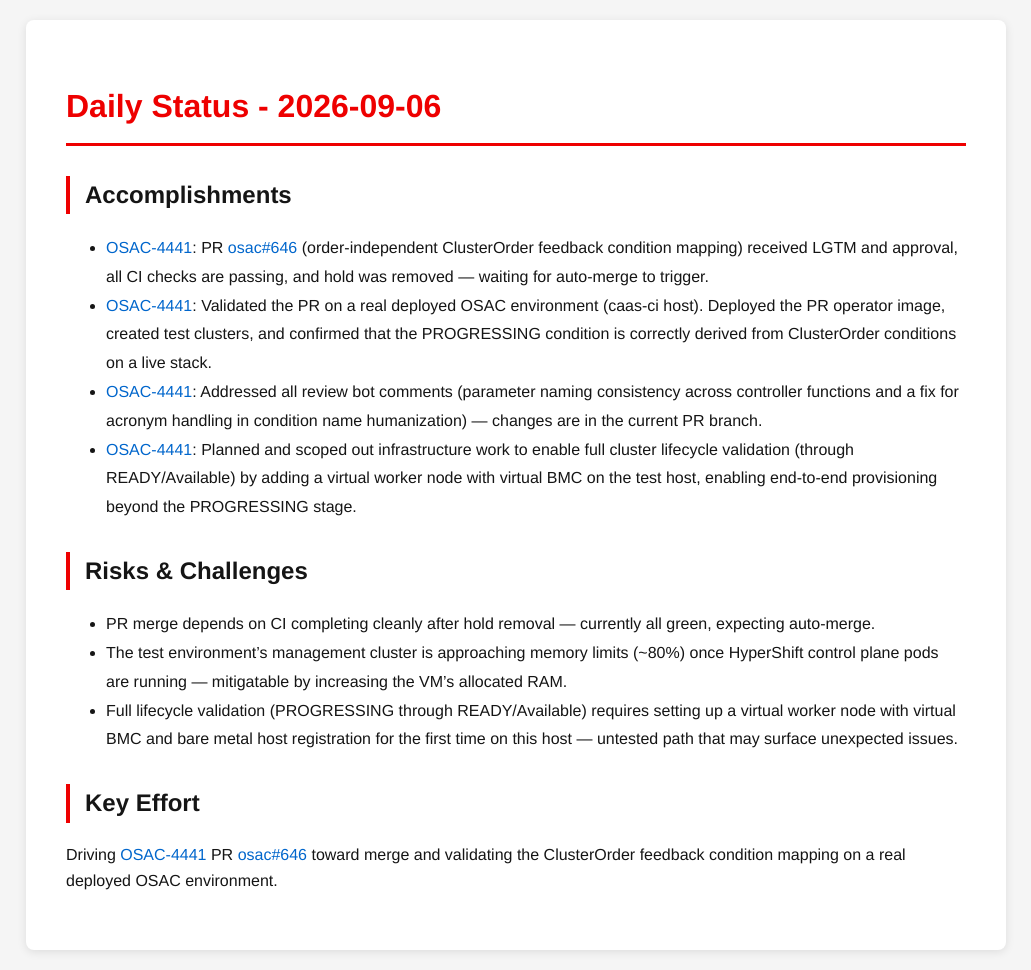
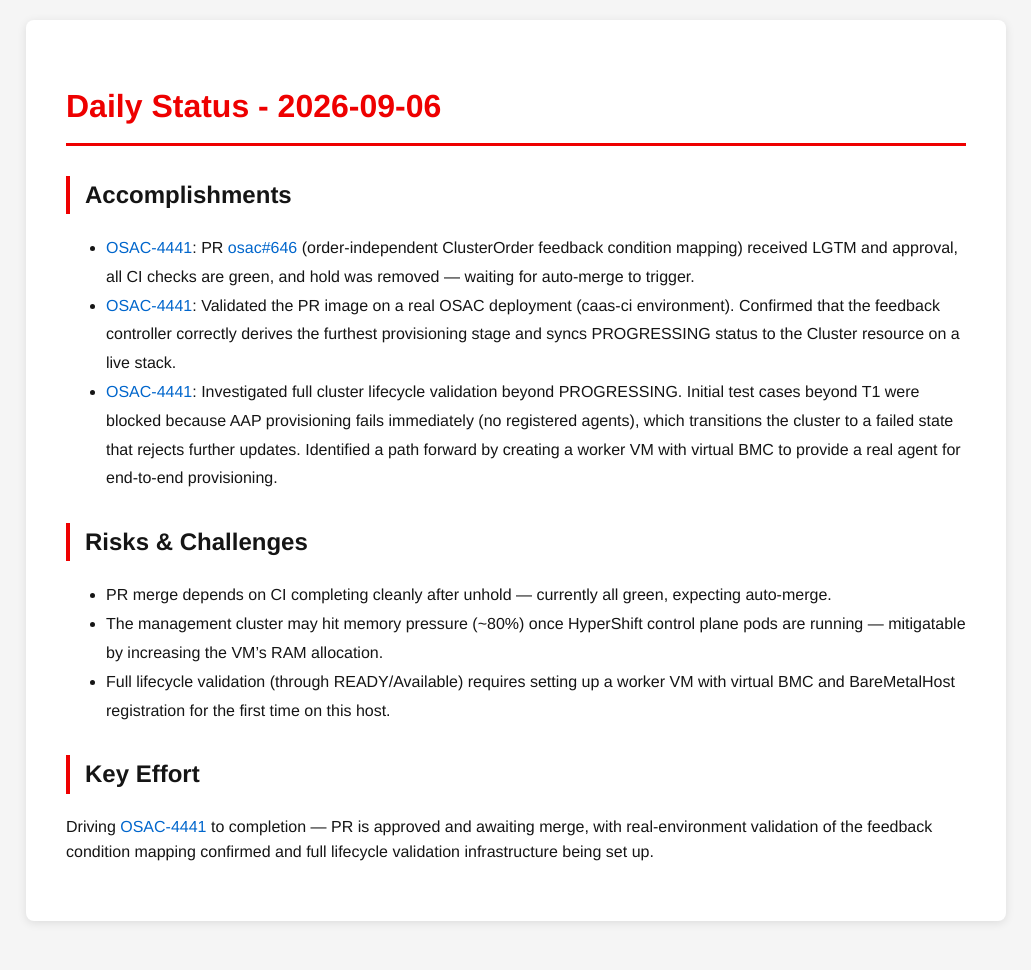
Before and after one commit to tzvatot/daily-status, a Jekyll site: the page built from 2026-09-06.md, in a window 1280 px wide. Shown: the whole page, without its empty margins (124-1155 px from the left). Built offline with Jekyll 4.4.1, drawn with Linux system fonts in a browser that asks for light colours; after the commit the page ends 941 px from its top, so only the background shows below that.

Commit message:
Daily status update - 2026-09-06

```diff
--- a/2026-09-06.md
+++ b/2026-09-06.md
@@ -7,15 +7,14 @@ date: 2026-09-06
 # Daily Status - 2026-09-06
 
 ## Accomplishments
-- [OSAC-4441](https://redhat.atlassian.net/browse/OSAC-4441): PR [osac#646](https://github.com/osac-project/osac/pull/646) (order-independent ClusterOrder feedback condition mapping) received LGTM and approval, all CI checks are passing, and hold was removed — waiting for auto-merge to trigger.
-- [OSAC-4441](https://redhat.atlassian.net/browse/OSAC-4441): Validated the PR on a real deployed OSAC environment (caas-ci host). Deployed the PR operator image, created test clusters, and confirmed that the PROGRESSING condition is correctly derived from ClusterOrder conditions on a live stack.
-- [OSAC-4441](https://redhat.atlassian.net/browse/OSAC-4441): Addressed all review bot comments (parameter naming consistency across controller functions and a fix for acronym handling in condition name humanization) — changes are in the current PR branch.
-- [OSAC-4441](https://redhat.atlassian.net/browse/OSAC-4441): Planned and scoped out infrastructure work to enable full cluster lifecycle validation (through READY/Available) by adding a virtual worker node with virtual BMC on the test host, enabling end-to-end provisioning beyond the PROGRESSING stage.
+- [OSAC-4441](https://redhat.atlassian.net/browse/OSAC-4441): PR [osac#646](https://github.com/osac-project/osac/pull/646) (order-independent ClusterOrder feedback condition mapping) received LGTM and approval, all CI checks are green, and hold was removed — waiting for auto-merge to trigger.
+- [OSAC-4441](https://redhat.atlassian.net/browse/OSAC-4441): Validated the PR image on a real OSAC deployment (caas-ci environment). Confirmed that the feedback controller correctly derives the furthest provisioning stage and syncs PROGRESSING status to the Cluster resource on a live stack.
+- [OSAC-4441](https://redhat.atlassian.net/browse/OSAC-4441): Investigated full cluster lifecycle validation beyond PROGRESSING. Initial test cases beyond T1 were blocked because AAP provisioning fails immediately (no registered agents), which transitions the cluster to a failed state that rejects further updates. Identified a path forward by creating a worker VM with virtual BMC to provide a real agent for end-to-end provisioning.
 
 ## Risks & Challenges
-- PR merge depends on CI completing cleanly after hold removal — currently all green, expecting auto-merge.
-- The test environment's management cluster is approaching memory limits (~80%) once HyperShift control plane pods are running — mitigatable by increasing the VM's allocated RAM.
-- Full lifecycle validation (PROGRESSING through READY/Available) requires setting up a virtual worker node with virtual BMC and bare metal host registration for the first time on this host — untested path that may surface unexpected issues.
+- PR merge depends on CI completing cleanly after unhold — currently all green, expecting auto-merge.
+- The management cluster may hit memory pressure (~80%) once HyperShift control plane pods are running — mitigatable by increasing the VM's RAM allocation.
+- Full lifecycle validation (through READY/Available) requires setting up a worker VM with virtual BMC and BareMetalHost registration for the first time on this host.
 
 ## Key Effort
-Driving [OSAC-4441](https://redhat.atlassian.net/browse/OSAC-4441) PR [osac#646](https://github.com/osac-project/osac/pull/646) toward merge and validating the ClusterOrder feedback condition mapping on a real deployed OSAC environment.
+Driving [OSAC-4441](https://redhat.atlassian.net/browse/OSAC-4441) to completion — PR is approved and awaiting merge, with real-environment validation of the feedback condition mapping confirmed and full lifecycle validation infrastructure being set up.
```
